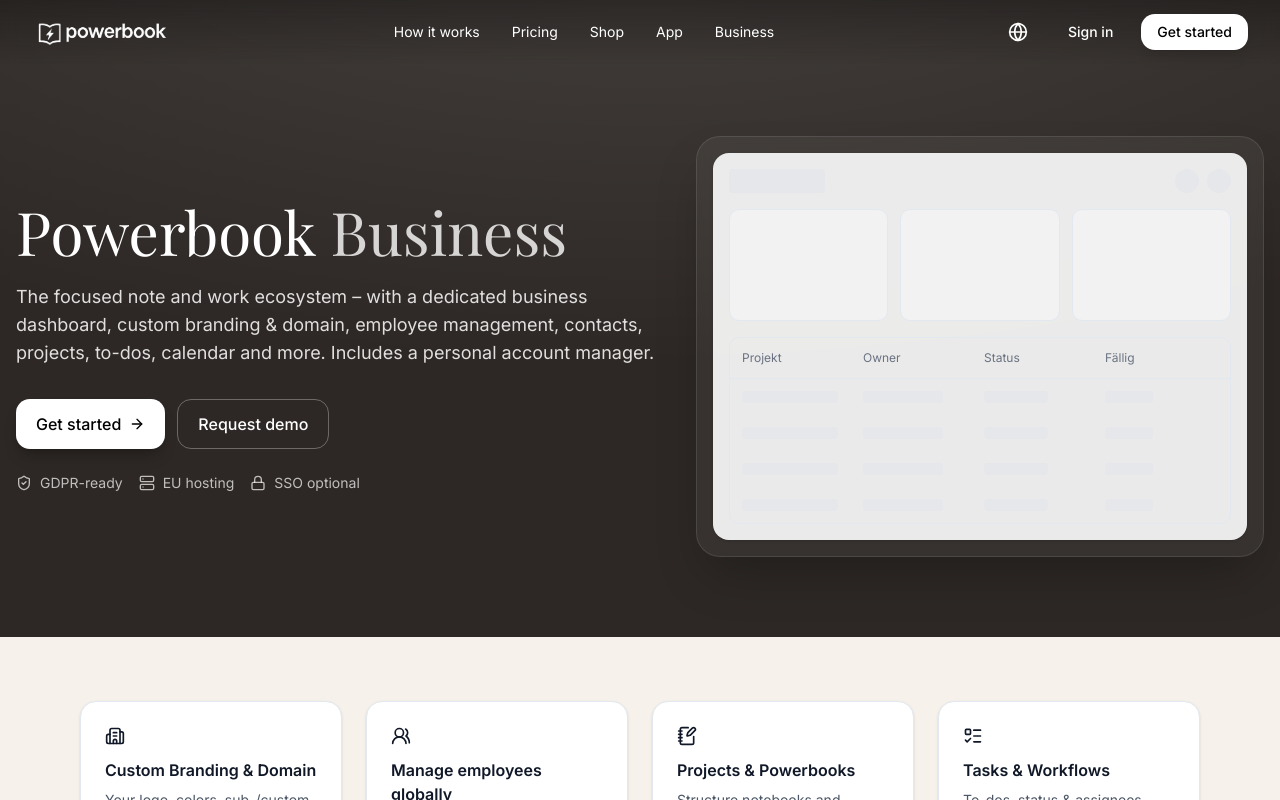
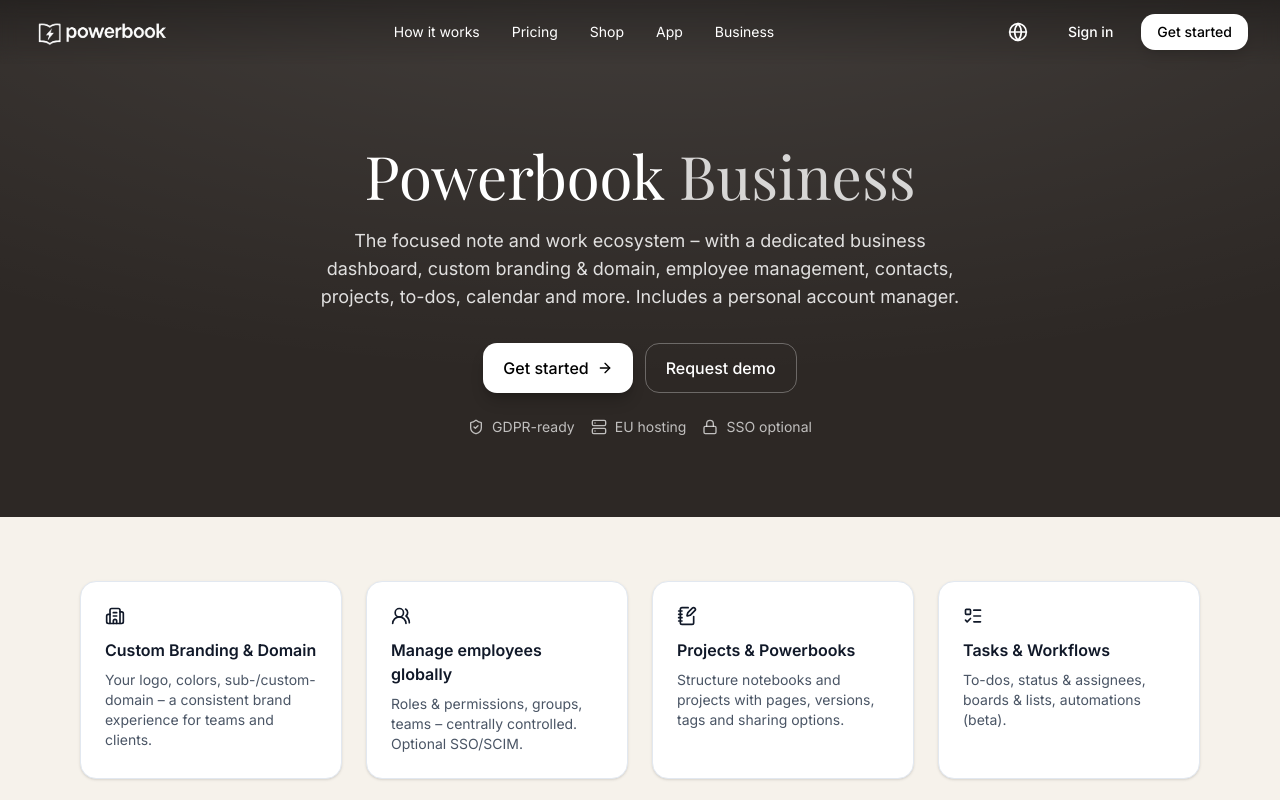
Before and after one commit to QNotesNET/landing, a Next.js app: page /en/business in a window 1280 px wide. Shown: the top 800 px of the page. Built offline with nearby package versions, Linux system fonts and the light colour scheme.

Commit message:
business

```diff
--- a/components/business/Hero.tsx
+++ b/components/business/Hero.tsx
@@ -5,7 +5,6 @@
 import { display, INK, cx } from "@/lib/ui";
 import Link from "next/link";
 import { motion } from "framer-motion";
-import { Badge } from "@/components/ui/badge";
 import { ShieldCheck, Server, Lock, ArrowRight } from "lucide-react";
 
 const fade = { hidden: { opacity: 0, y: 16 }, show: { opacity: 1, y: 0 } };
@@ -18,33 +17,33 @@
       style={{ backgroundColor: INK }}
     >
       <div className="pointer-events-none absolute inset-0 bg-[radial-gradient(1200px_500px_at_50%_-10%,rgba(255,255,255,0.12),transparent)]" />
+
       <div className="mx-auto max-w-7xl px-4">
-        <Badge className="bg-white/15 text-white backdrop-blur lg:hidden">
-          {texts.badge}
-        </Badge>
 
         <motion.div
           variants={stagger}
           initial="hidden"
           animate="show"
-          className="mt-6 grid grid-cols-1 items-center gap-10 lg:grid-cols-[minmax(0,640px)_1fr]"
+          className="mt-8 flex flex-col items-center text-center"
         >
-          <motion.div variants={fade}>
-            <h1
+          <motion.h1
+            variants={fade}
             className={cx(
               display.className,
-                "text-4xl sm:text-6xl leading-[1.05]"
+              "text-4xl sm:text-6xl leading-[1.05] max-w-4xl"
             )}
           >
-              {texts.title}{" "}
-              <span className="text-white/80">{texts.titleAccent}</span>
-            </h1>
+            {texts.title} <span className="text-white/80">{texts.titleAccent}</span>
+          </motion.h1>
 
-            <p className="mt-5 max-w-2xl text-white/85 text-lg">
+          <motion.p
+            variants={fade}
+            className="mt-5 max-w-2xl text-white/85 text-lg"
+          >
             {texts.subtitle}
-            </p>
+          </motion.p>
 
-            <div className="mt-8 flex flex-wrap gap-3">
+          <motion.div variants={fade} className="mt-8 flex flex-wrap justify-center gap-3">
             <Link
               href={texts.primaryCta.href}
               className="group inline-flex items-center gap-2 rounded-xl bg-white px-5 py-3 font-medium text-black shadow-lg shadow-black/20 hover:-translate-y-0.5 transition"
@@ -58,9 +57,12 @@
             >
               {texts.secondaryCta.label}
             </Link>
-            </div>
+          </motion.div>
 
-            <div className="mt-6 flex flex-wrap items-center gap-4 text-sm text-white/70">
+          <motion.div
+            variants={fade}
+            className="mt-6 flex flex-wrap items-center justify-center gap-4 text-sm text-white/70"
+          >
             {texts.badges.map((b: { icon: string; label: string }) => {
               const Icon =
                 b.icon === "shield"
@@ -69,65 +71,11 @@
                   ? Server
                   : Lock;
               return (
-                  <span
-                    key={b.label}
-                    className="inline-flex items-center gap-2"
-                  >
+                <span key={b.label} className="inline-flex items-center gap-2">
                   <Icon className="h-4 w-4" /> {b.label}
                 </span>
               );
             })}
-            </div>
-          </motion.div>
-
-          {/* Mockup rechts */}
-          <motion.div variants={fade} className="relative hidden lg:block">
-            <div className="mx-auto w-full max-w-xl rounded-3xl border border-white/10 bg-white/5 p-4 backdrop-blur shadow-2xl">
-              <div className="rounded-2xl bg-white/90 p-4 shadow">
-                {/* Dummy Dashboard */}
-                <div className="flex items-center justify-between">
-                  <div className="h-6 w-24 rounded bg-gray-200" />
-                  <div className="flex items-center gap-2">
-                    <div className="h-6 w-6 rounded-full bg-gray-200" />
-                    <div className="h-6 w-6 rounded-full bg-gray-200" />
-                  </div>
-                </div>
-                <div className="mt-4 grid grid-cols-3 gap-3">
-                  {Array.from({ length: 3 }).map((_, i) => (
-                    <div
-                      key={i}
-                      className="rounded-lg border p-3 bg-gray-50/50 h-28"
-                    />
-                  ))}
-                </div>
-                <div className="mt-4 rounded-lg border">
-                  <div className="grid grid-cols-4 gap-2 border-b p-3 text-xs text-gray-500">
-                    <div>Projekt</div>
-                    <div>Owner</div>
-                    <div>Status</div>
-                    <div>Fällig</div>
-                  </div>
-                  {Array.from({ length: 4 }).map((_, i) => (
-                    <div
-                      key={i}
-                      className="grid grid-cols-4 gap-2 p-3 text-xs text-gray-500"
-                    >
-                      <div className="h-3 w-24 rounded bg-gray-200" />
-                      <div className="h-3 w-20 rounded bg-gray-200" />
-                      <div className="h-3 w-16 rounded bg-gray-200" />
-                      <div className="h-3 w-12 rounded bg-gray-200" />
-                    </div>
-                  ))}
-                </div>
-              </div>
-            </div>
-            <div
-              className="pointer-events-none absolute -inset-10 -z-10 blur-3xl opacity-50"
-              style={{
-                background:
-                  "radial-gradient(400px 200px at 60% 40%, rgba(255,255,255,.25), transparent)",
-              }}
-            />
           </motion.div>
         </motion.div>
       </div>
--- a/lib/dictionaries/de.json
+++ b/lib/dictionaries/de.json
@@ -385,7 +385,6 @@
   },
   "business": {
     "hero": {
-      "badge": "Powerbook für Teams",
       "title": "Powerbook",
       "titleAccent": "Business",
       "subtitle": "Das fokussierte Notiz- & Arbeitsökosystem – mit eigenem Business-Dashboard, Branding & Domain, Mitarbeiterverwaltung, Kontakten, Projekten, To-Dos, Kalender und mehr. Inklusive persönlichem Ansprechpartner.",
--- a/lib/dictionaries/en.json
+++ b/lib/dictionaries/en.json
@@ -385,7 +385,6 @@
   },
   "business": {
     "hero": {
-      "badge": "Powerbook for Teams",
       "title": "Powerbook",
       "titleAccent": "Business",
       "subtitle": "The focused note and work ecosystem – with a dedicated business dashboard, custom branding & domain, employee management, contacts, projects, to-dos, calendar and more. Includes a personal account manager.",
@@ -518,7 +517,7 @@
       ]
     },
     "contactCTA": {
-      "title": "Personal consultation for your team",
+      "title": "Personal consultation",
       "text": "We support you from onboarding to rollout – with templates, role models, and best practices.",
       "contacts": [
         { "type": "mail", "value": "info@powerbook.at" },
--- a/lib/dictionaries/ru.json
+++ b/lib/dictionaries/ru.json
@@ -385,7 +385,6 @@
   },
   "business": {
     "hero": {
-      "badge": "Powerbook для команд",
       "title": "Powerbook",
       "titleAccent": "Бизнес",
       "subtitle": "Централизованная экосистема для заметок и работы — с бизнес-панелью, фирменным стилем, управлением сотрудниками, контактами, проектами, задачами, календарем и многим другим. Включает персонального менеджера аккаунта.",
@@ -506,7 +505,7 @@
       ]
     },
     "contactCTA": {
-      "title": "Персональная консультация для вашей команды",
+      "title": "Индивидуальная консультация",
       "text": "Мы поддержим вас от внедрения до запуска — с шаблонами, ролями и лучшими практиками.",
       "contacts": [
         { "type": "mail", "value": "info@powerbook.at" },
```
Lines whose indentation alone changed are shown as unchanged.
